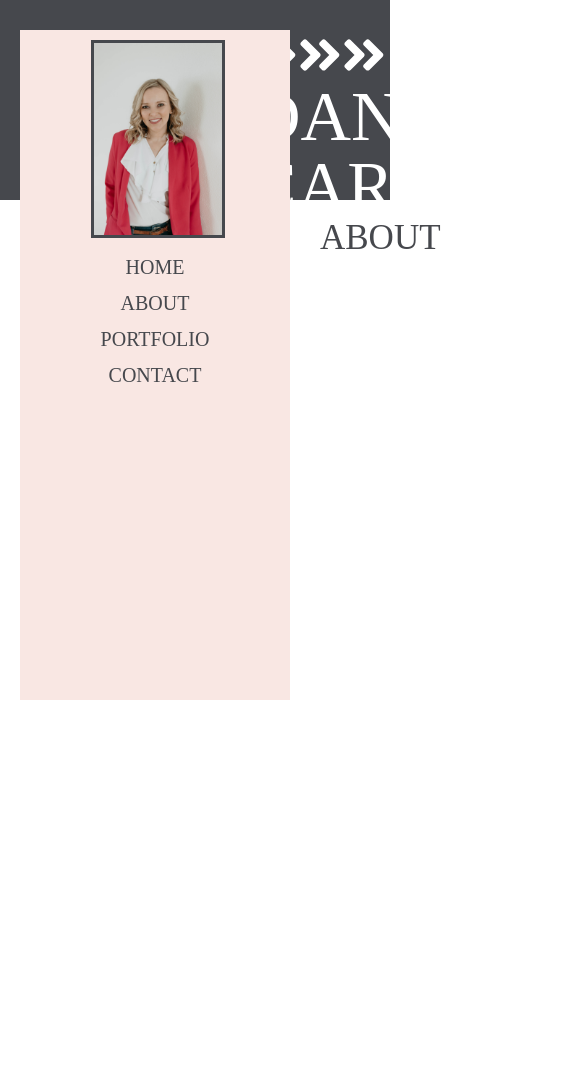
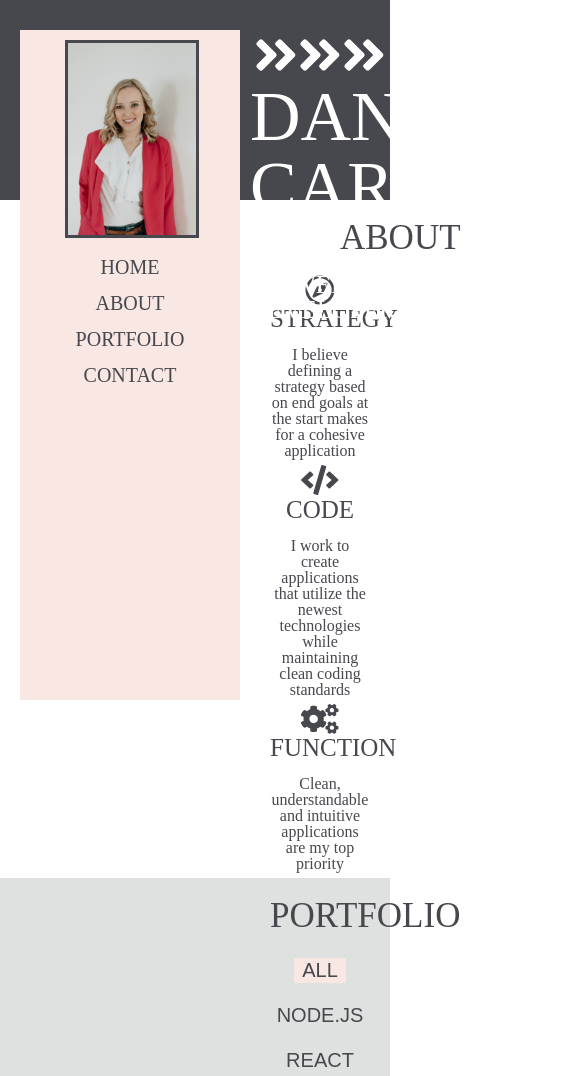
Before and after one commit to danielaine3/portfolio, a website with bundled scripts: page app/public/index.html in a window 390 px wide. Shown: the top 1076 px of the page, 585 px wide, since content can reach past the window. Built offline with nearby package versions, Linux system fonts and the light colour scheme; a web font is replaced by a local one.

Commit message:
media queries added

```diff
--- a/app/public/css/style.css
+++ b/app/public/css/style.css
@@ -89,12 +89,10 @@ a {
 	min-height:260px;
 	margin-left: 90px;
 	overflow: scroll;
-
 }
 
 .about-icon {
 	font-size: 60px;
-
 }
 
 .skill-set {
@@ -106,11 +104,6 @@ a {
 
 .skill-title {
 	font-size: 25px;
-
-}
-
-.skill-text {
-
 }
 
 .portfolio-container {
@@ -201,3 +194,91 @@ footer {
 	height:70px;
 	padding-top:30px;
 }
+
+/* Width at 980px and below */
+@media screen and (max-width: 980px) {
+	.container {
+		padding-left:220px ;
+	}
+
+	#about-title, #contact-title {
+		padding-left: 130px;
+	}
+
+	.skill-set {
+		margin: 0px 50px 25px 50px;
+	}
+
+	.section-title {
+
+	}
+
+	#gallery {
+		margin-left: 185px;
+	}
+
+	#contact {
+		margin-left: 100px;
+	}
+
+}
+
+/* Width at 768px and below */
+@media screen and (max-width: 768px) {
+	.container {
+		padding-left: 205px;
+	}
+
+	.about-icon {
+		font-size: 40px;
+	}
+
+	.skill-set {
+		margin:0px 20px 12px 20px;
+	}
+
+	#gallery {
+		margin-left: 90px;
+	}
+}
+
+/* Width at 640px and below */
+@media screen and (max-width: 640px) {
+	.sidebar {
+		width: 200px;
+	}
+
+	.selfie {
+		margin-left: 35px;
+	}
+
+	.container {
+		padding-left: 170px;
+	}
+
+	button {
+		padding-left: 8px;
+		padding-right:8px;
+	}
+
+	#about-title {
+		padding-left:170px;
+	}
+
+	.about-icon {
+		font-size: 30px;
+	}
+
+	.skill-set {
+		margin:0px 10px 6px 10px;
+	}
+
+	#gallery {
+		margin-left: 10px;
+	}
+
+	input {
+		width: 300px;
+	}
+
+}
--- a/app/public/index.html
+++ b/app/public/index.html
@@ -45,7 +45,7 @@
 		</div>
 	</div>
 	<div class="container">
-		<div class= "section-title">
+		<div class= "section-title" id="about-title">
 			ABOUT
 		</div>
 		<div class="about">
@@ -156,7 +156,7 @@
 	</div> <!--portfolio container end-->
 
 	<div class="container">
-		<div class= "section-title">
+		<div class= "section-title" id= "contact-title">
 			CONTACT
 		</div>
 		<div id="contact">
```
